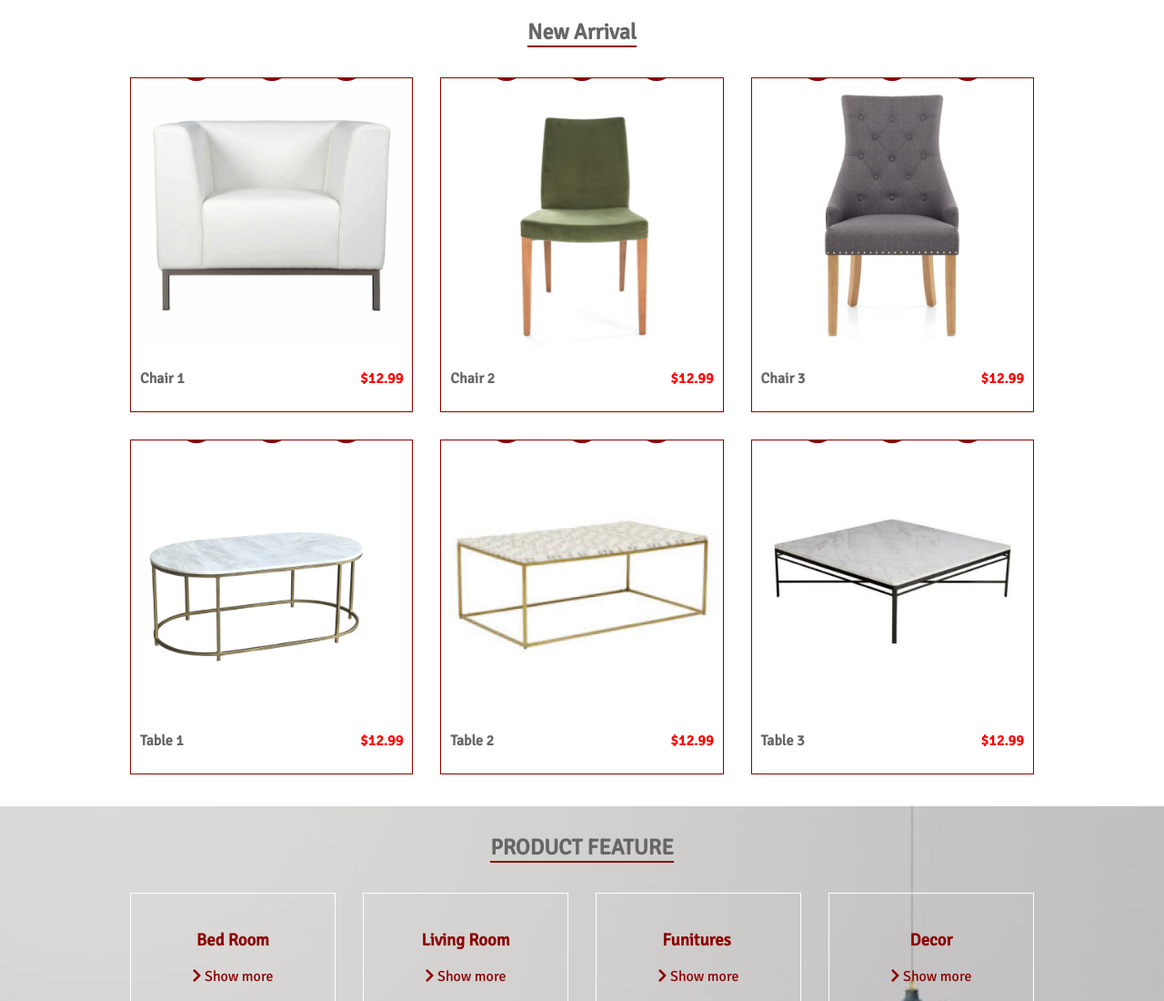
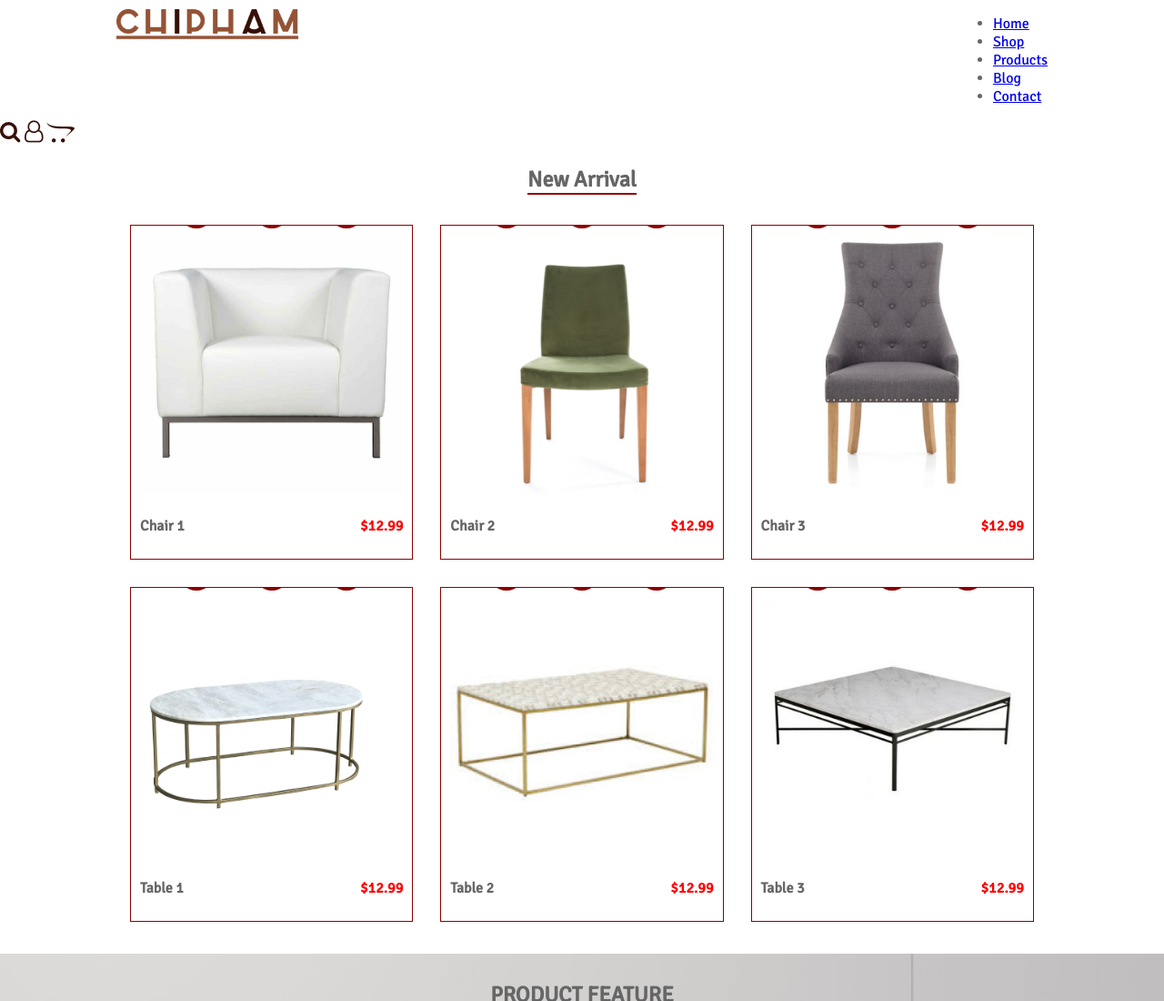
Before and after one commit to HaMaay/Funiture, a plain HTML site: page index.html in a window 1280 px wide. Shown: the top 1100 px of the page at 91% size. Drawn offline with Linux system fonts and the light colour scheme; a script that the page names is missing.

Commit message:
Add files via upload

```diff
--- a/index.html
+++ b/index.html
@@ -2,7 +2,7 @@
 <html>
 <head>
 <meta charset="utf-8">
-<title>Untitled Document</title>
+<title>Funiture</title>
 <link rel="stylesheet" href="css/style.css">
 <link rel="stylesheet" href="css/thu-vien-css.css">
 <link rel="stylesheet" href="css/owl.carousel.css">
@@ -10,6 +10,23 @@
 <link rel="stylesheet" href="css/all.min.css">
 </head>
 
+<header>
+  <div class="container d-flex justify-between">
+    <div class="logo"><a href="index.html"><img src="images/LOGO 1.png" alt="" width="200" height="34" class="my-10 "></a></div>
+    <div class="menu">
+      <ul>
+        <li><a href="#">Home</a></li>
+		<li><a href="#">Shop</a></li>
+        <li><a href="#">Products</a></li>
+        <li><a href="#">Blog</a></li>
+        <li><a href="#">Contact</a></li>
+      </ul>
+    </div>
+  </div>
+	<i><img src="images/search.png" alt=""></i>
+	<i><img src="images/persona.png" alt=""></i>
+	<i><img src="images/shop.png" alt=""></i>
+</header>
 <body>
 <div class="banner">
   <div class="owl-carousel owl-theme" id="slide">
```
